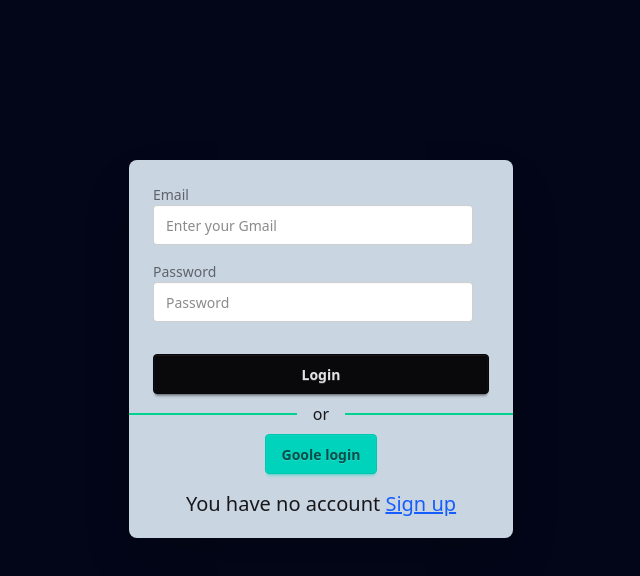
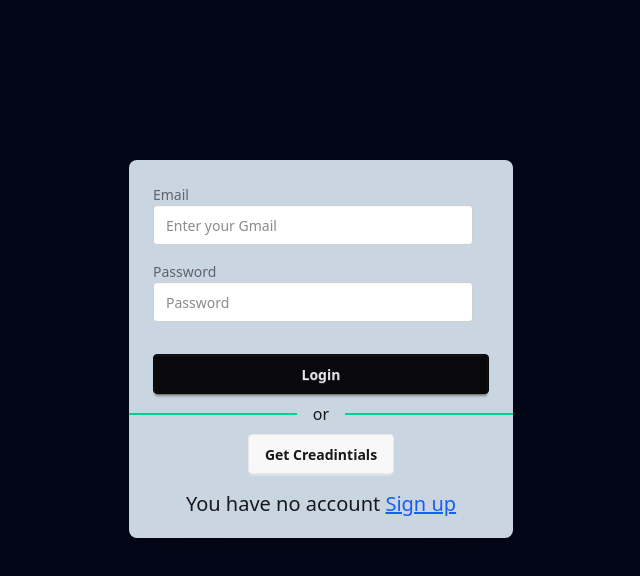
Before and after one commit to SakibFakir69/Mini-Productivity-Dashboard, a React (Vite) app in the folder client/: page /auth/signin in a window 1280 px wide. Shown: the top 576 px of the page, without its empty margins (319-959 px from the left). Built offline with nearby package versions, Linux system fonts and the light colour scheme; no server answers.

Commit message:
login token added

```diff
--- a/client/src/auth/Signin.jsx
+++ b/client/src/auth/Signin.jsx
@@ -76,6 +76,15 @@ function Signin() {
       });
   };
 
+
+  // get creadntial
+
+  const getCreadintails = ()=>{
+    toast.success("Email: sakib12@gmail.com   Password:sakib1234")
+  }
+
+
+
   return (
     <div className="min-h-screen  bg-slate-950 w-full">
       <ToastContainer position="top-center" autoClose={2000} />
@@ -133,9 +142,9 @@ function Signin() {
 
           <div className="text-center mb-5">
             <div className="divider divider-success -mt-3 mb-3">or</div>
-            <button className="btn btn-accent" onClick={btnForGoogle}>
-              Goole login{" "}
-            </button>
+
+            <button onClickCapture={getCreadintails} className="btn">Get Creadintials</button>
+
 
             <p className="text-xl mt-4">
               You have no account{" "}
--- a/client/src/auth/Signup.jsx
+++ b/client/src/auth/Signup.jsx
@@ -91,6 +91,13 @@ function Signup() {
       });
   };
 
+
+
+    const getCreadintails = ()=>{
+      toast.success("Email: sakib12@gmail.com   Password:sakib1234" ,{position:"top-center"})
+    }
+
+
   return (
     <div className="bg-slate-950">
       <div className="hero min-h-screen">
@@ -178,8 +185,8 @@ function Signup() {
 
           <div className="-mt-2 flex justify-center items-center flex-col">
             <div className="divider divider-success">or</div>
-            <button className="btn mb-2" onClick={btnForGoogle}>
-              Goole Sign up
+            <button className="btn mb-2" onClick={getCreadintails}>
+              Get Creadintials
             </button>
 
             <p className="mb-6 text-xl">
--- a/client/src/components/navbar/NavbarTaskboard.jsx
+++ b/client/src/components/navbar/NavbarTaskboard.jsx
@@ -5,12 +5,6 @@ import { ToastContainer, toast } from "react-toastify";
 import { NavLink } from "react-router-dom";
 
 function NavbarTaskboard() {
-
-
-
-
-
-
   const { user, signOutHandel } = useAuth();
   console.log(user);
 
@@ -21,9 +15,8 @@ function NavbarTaskboard() {
 
   const links = (
     <div className="flex gap-y-5 flex-col ">
-
       <NavLink
- className={({ isActive }) =>
+        className={({ isActive }) =>
           isActive ? "text-blue-500" : "text-white"
         }
         to={"/taskboard"}
@@ -47,8 +40,6 @@ function NavbarTaskboard() {
       >
         dashboard
       </NavLink>
-
-
     </div>
   );
 
@@ -88,34 +79,15 @@ function NavbarTaskboard() {
               src={"https://img.icons8.com/color-glass/48/task.png"}
               className="md:size-10 size-6"
             />{" "}
-            <p className="hidden md:inline ml-2 text-white">Mini Productivity Dashboard</p>{" "}
+            <Link to={'/'} className="hidden md:inline ml-2 text-white">
+              Mini Productivity Dashboard
+            </Link>{" "}
           </a>
         </div>
         <div className="navbar-center hidden lg:flex"></div>
 
         <div className="navbar-end flex gap-x-2">
-          <label className="swap swap-rotate">
-            {/* this hidden checkbox controls the state */}
-            <input type="checkbox" />
 
-            {/* sun icon */}
-            <svg
-              className="swap-on h-10 w-10 fill-current"
-              xmlns="http://www.w3.org/2000/svg"
-              viewBox="0 0 24 24"
-            >
-              <path d="M5.64,17l-.71.71a1,1,0,0,0,0,1.41,1,1,0,0,0,1.41,0l.71-.71A1,1,0,0,0,5.64,17ZM5,12a1,1,0,0,0-1-1H3a1,1,0,0,0,0,2H4A1,1,0,0,0,5,12Zm7-7a1,1,0,0,0,1-1V3a1,1,0,0,0-2,0V4A1,1,0,0,0,12,5ZM5.64,7.05a1,1,0,0,0,.7.29,1,1,0,0,0,.71-.29,1,1,0,0,0,0-1.41l-.71-.71A1,1,0,0,0,4.93,6.34Zm12,.29a1,1,0,0,0,.7-.29l.71-.71a1,1,0,1,0-1.41-1.41L17,5.64a1,1,0,0,0,0,1.41A1,1,0,0,0,17.66,7.34ZM21,11H20a1,1,0,0,0,0,2h1a1,1,0,0,0,0-2Zm-9,8a1,1,0,0,0-1,1v1a1,1,0,0,0,2,0V20A1,1,0,0,0,12,19ZM18.36,17A1,1,0,0,0,17,18.36l.71.71a1,1,0,0,0,1.41,0,1,1,0,0,0,0-1.41ZM12,6.5A5.5,5.5,0,1,0,17.5,12,5.51,5.51,0,0,0,12,6.5Zm0,9A3.5,3.5,0,1,1,15.5,12,3.5,3.5,0,0,1,12,15.5Z" />
-            </svg>
-
-            {/* moon icon */}
-            <svg
-              className="swap-off h-10 w-10 fill-current text-blue-300"
-              xmlns="http://www.w3.org/2000/svg"
-              viewBox="0 0 24 24"
-            >
-              <path d="M21.64,13a1,1,0,0,0-1.05-.14,8.05,8.05,0,0,1-3.37.73A8.15,8.15,0,0,1,9.08,5.49a8.59,8.59,0,0,1,.25-2A1,1,0,0,0,8,2.36,10.14,10.14,0,1,0,22,14.05,1,1,0,0,0,21.64,13Zm-9.5,6.69A8.14,8.14,0,0,1,7.08,5.22v.27A10.15,10.15,0,0,0,17.22,15.63a9.79,9.79,0,0,0,2.1-.22A8.11,8.11,0,0,1,12.14,19.73Z" />
-            </svg>
-          </label>
 
           {user ? (
             <div className="flex gap-x-4">
--- a/client/src/page/Task.jsx
+++ b/client/src/page/Task.jsx
@@ -14,6 +14,11 @@ function Task() {
   // remove google
   // polish input task , update real timetask
   // text
+  // gave password and email sign in and up
+  // loading
+
+
+
   const { user } = useAuth();
 
   const [tasks, settasks] = useState([]);
@@ -265,7 +270,7 @@ function Task() {
       <section className="grid md:grid-cols-3 gap-5 ">
 
 
-        <div>
+        <div className="border border-teal-300/10">
           <div>
             <h2 className="text-white font-semibold text-center mb-4">Daily task</h2>
           </div>
@@ -273,7 +278,7 @@ function Task() {
           {/*  */}
 
           <div>
-             <div className="grid grid-cols-1 gap-y-4">
+             <div className="grid grid-cols-1 gap-y-4 rounded p-3">
               {dailytasks.map((item, key) => (
                 <div
                   className="border   min-h-20  bg-slate-900 shadow-2xl border-teal-400/20 rounded p-5"
@@ -368,7 +373,7 @@ function Task() {
             <p className="text-gray-400 text-center">No weekly tasks found</p>
           )}
 
-          <div className="grid grid-cols-1 gap-4 ">
+          <div className="grid grid-cols-1 gap-4  rounded">
             {weeklytasks.map((item, key) => (
               <div
                 className="border border-teal-400/20  min-h-20  bg-slate-900 shadow-2xl p-2 rounded"
@@ -456,7 +461,7 @@ function Task() {
               </p>
             )}
 
-            <div className="grid grid-cols-1 gap-y-4">
+            <div className="grid grid-cols-1 gap-y-4 rounded">
               {monthlytasks.map((item, key) => (
                 <div
                   className="border   min-h-20  bg-slate-900 shadow-2xl border-teal-400/20 rounded p-5"
```
